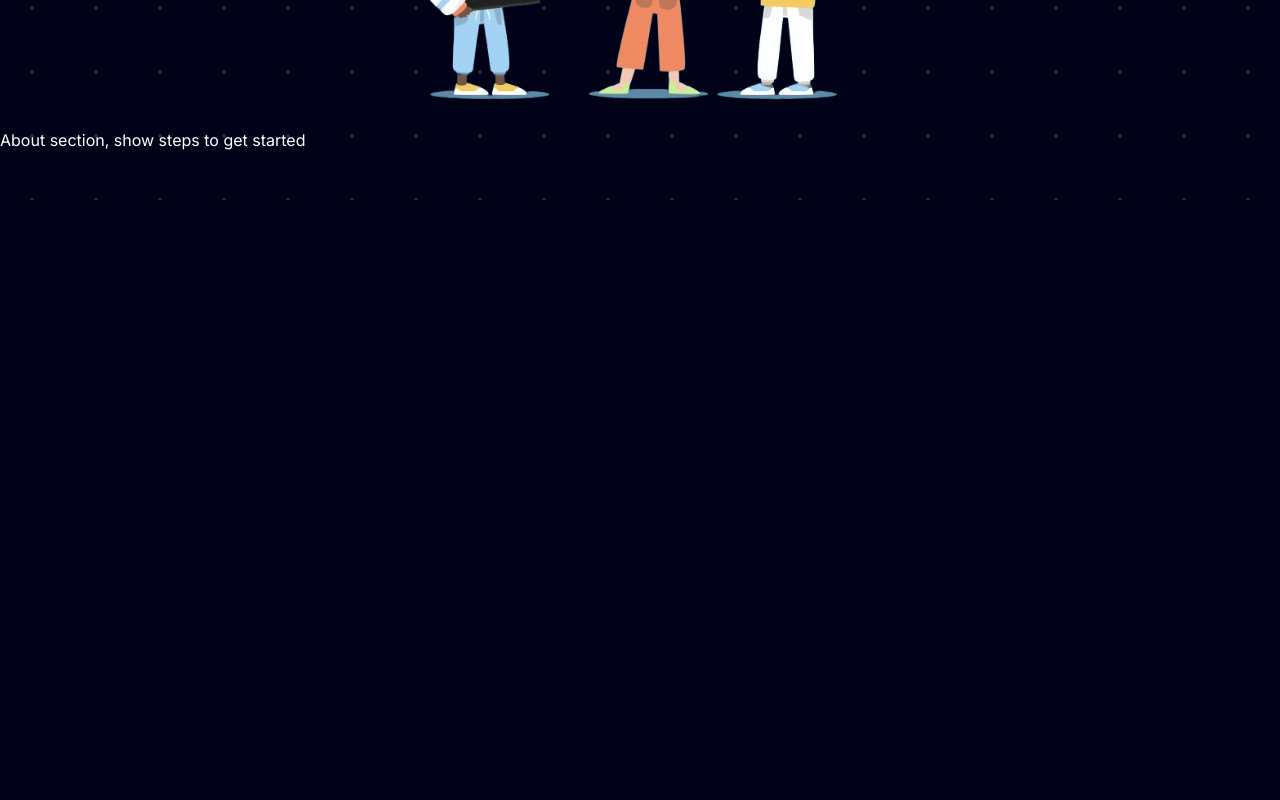
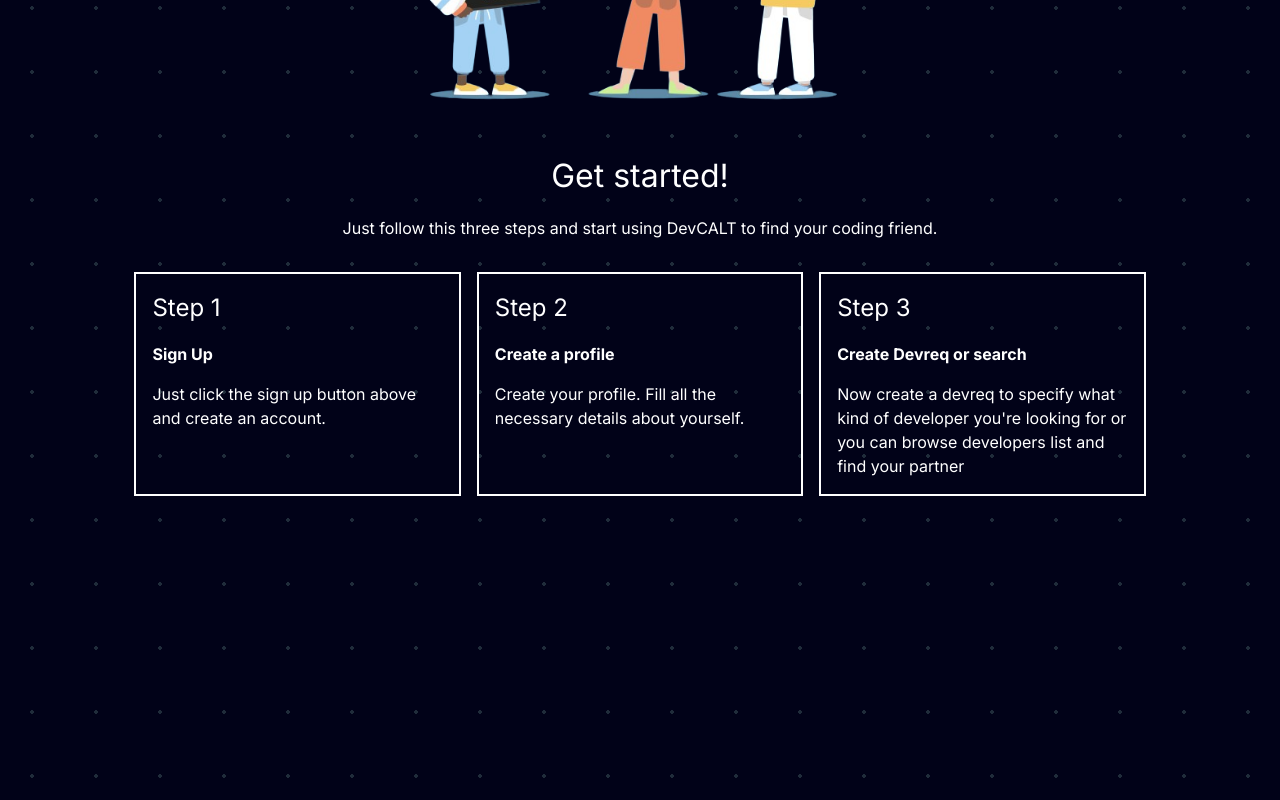
Before and after one commit to Saran-pariyar/DevCALT, a Next.js app: page / in a window 1280 px wide. Shown: the part 600-1400 px from the top of the page. Before the commit the page ends 800 px from the top, so only its background shows below. Built offline with nearby package versions, Linux system fonts and the light colour scheme.

Commit message:
Added get started section

```diff
--- a/app/home/home.scss
+++ b/app/home/home.scss
@@ -66,11 +66,54 @@
     }
 }
 }
+
+.get-started-section{
+    // border: 2px solid red;
+    display: flex;
+    align-items: center;
+    flex-direction: column;
+    padding: .5rem;
+    .get-started-title{
+        font-size: 2rem;
+        margin: 1rem 0;
+    }
+    .get-started-second-title{
+// margin: 2rem 0;
+margin-bottom: 2rem;
+    }
+    .cards-container{
+        display: flex;
+        justify-content: space-between;
+        width: 80%;
+        gap: 1rem;
+
+        .steps-card{
+            border: 2px solid white;
+            padding: 1rem;
+            min-height: 14rem;
+            display: flex;
+            flex-direction: column;
+            width: 22rem;
+            .card-step{
+                font-size: 1.5rem;
+
+            }
+            .card-title{
+padding: 1rem 0;
+font-weight: bold;
+            }
+            .card-description{
+
+            }
+        }
+    }
+
+}
 }
 
 
 // FOR MOBILE
-@media only screen and (max-width:760px) {
+@media only screen and (max-width:1024px) {
     .hero-section{
         .hero-container{
             .hero-text-container{
@@ -82,5 +125,15 @@
                 }
             }
         }
+        .get-started-section{
+            .cards-container{
+                width: 90%;
+flex-direction: column;
+                .steps-card{
+                    width: 100%;
+                    min-height: auto;
+                }
+            }
+        }
     }
 }
--- a/app/home/page.tsx
+++ b/app/home/page.tsx
@@ -6,7 +6,7 @@
 // import connectMongoDB from "@/libs/mongodb"
 
 // const HomeComponent = async () => {
-  const HomeComponent =  () => {
+const HomeComponent = () => {
 
   // await connectMongoDB()
   // console.log(connectMongoDB);
@@ -40,9 +40,29 @@
 
       </div>
       {/* ABOUT SECTION  */}
-      <div className="about-section">
-        About section, show steps to get started
+      <section className="get-started-section" id="get-started">
+        <h2 className="get-started-title">Get started!</h2>
+<h3 className="get-started-second-title">
+Just follow this three steps and start using DevCALT to find your coding friend.
+</h3>
+<div className="cards-container">
+        <article className="steps-card">
+          <div className="card-step">Step 1</div>
+          <h2 className="card-title">Sign Up</h2>
+          <p className="card-description">Just click the sign up button above and create an account.</p>
+        </article>
+        <article className="steps-card">
+          <div className="card-step">Step 2</div>
+          <h2 className="card-title">Create a profile</h2>
+          <p className="card-description">Create your profile. Fill all the necessary details about yourself. </p>
+        </article>
+        <article className="steps-card">
+          <div className="card-step">Step 3</div>
+          <h2 className="card-title">Create Devreq or search</h2>
+          <p className="card-description">Now create a devreq to specify what kind of developer you're looking for or you can browse developers list and find your partner</p>
+        </article>
         </div>
+      </section>
 
     </section>
   )
--- a/components/Navbar.tsx
+++ b/components/Navbar.tsx
@@ -42,7 +42,7 @@
 <div className={`nav-link-section ${toggleNav ? "show-hide-nav" : " "}`}>
   <ul className="nav-list">
     <li><a href="#" className="nav-link" onClick={showNav}> Home</a></li>
-    <li><a href="#" className='nav-link'>About</a></li>
+    <li><a href="#get-started" className='nav-link' onClick={showNav}>Get Started</a></li>
     <li><Link href={"developers_list"} className="nav-link" onClick={showNav}> View Devs</Link></li>
     <li><a href="#" className='nav-link'>Why DevCALT?</a></li>
   </ul>
--- a/styles/Navbar.scss
+++ b/styles/Navbar.scss
@@ -1,5 +1,6 @@
 body {
     // height: 200vh;
+
 }
 
 .navbar {
@@ -9,8 +10,11 @@
     position: sticky;
     top: 0;
     z-index: 999;
-    background-color: transparent;
-    // background: #190550;
+    // background-color: transparent;
+    // background-color: red;
+    background: #190550;
+    // transition: background-color 0.3s ease;
+    max-height: 5.5rem;
 
 
     .logo-section {
@@ -30,6 +34,7 @@
     .nav-link-section {
         display: flex;
         align-items: center;
+        background: #190550;
 
 
         .nav-list {
@@ -141,6 +146,7 @@
             height: 0;
             // border-bottom: 2px solid black;
             padding-left: .5rem;
+
             .nav-list {
                 flex-direction: column;
                 width: 100%;
--- a/styles/style.scss
+++ b/styles/style.scss
@@ -6,6 +6,8 @@
 html{
     display: flex;
     justify-content: center;
+    scroll-padding-top: 5.5rem;
+    scroll-behavior: smooth;
 }
 body{
     // background: #01016E;
@@ -15,6 +17,8 @@
     color: white;
     background-color: #010218;
 background-size: 4rem 4rem;
+height: 200vh;
+
 
 // background-image: radial-gradient(#918c8c67 2px, transparent 1px);
 //     color: white;
@@ -22,10 +26,3 @@
 
 
 }
-
-input{
-    // color: black;
-}
-h1{
-    // color: white !important;
-}
```
Lines whose indentation alone changed are shown as unchanged.
